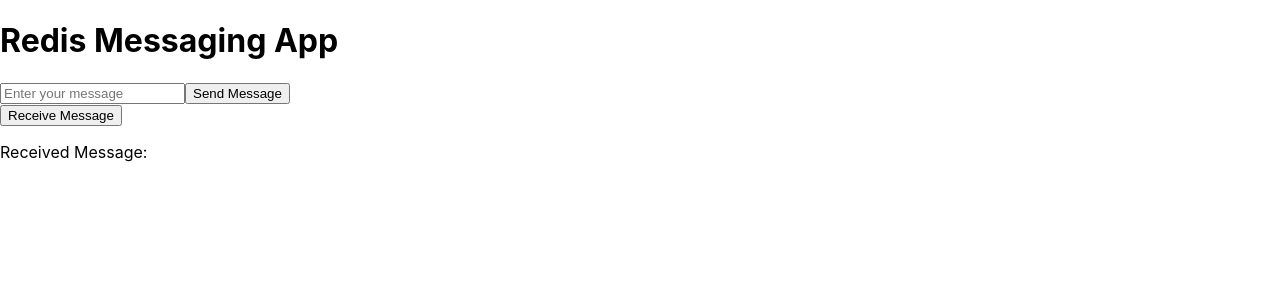
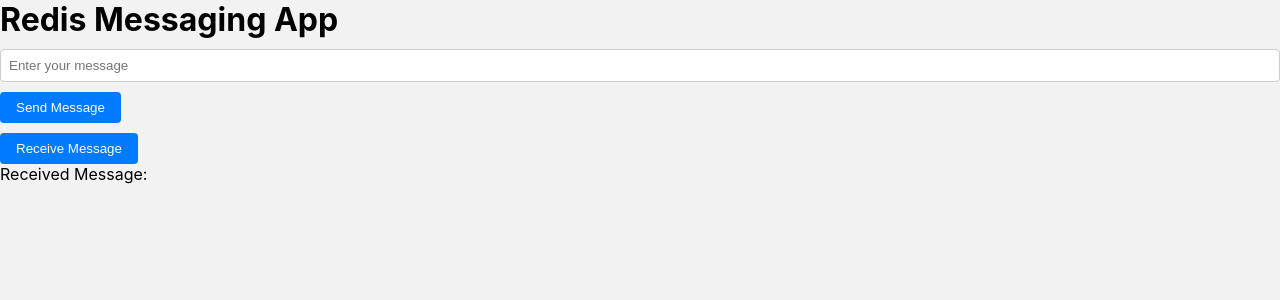
Before and after one commit to FING-Sistemas-Distribuidos-2024/PI-DelLongo-Masuelli, a React (Create React App) app in the folder redis_client/: page / in a window 1280 px wide. Shown: the top 300 px of the page. Built offline with nearby package versions, Linux system fonts and the light colour scheme.

Commit message:
Update images, ips and css

```diff
--- a/redis_client/src/App.css
+++ b/redis_client/src/App.css
@@ -1,38 +1,51 @@
-.App {
-  text-align: center;
+/* Reset default styles */
+* {
+  margin: 0;
+  padding: 0;
+  box-sizing: border-box;
 }
 
-.App-logo {
-  height: 40vmin;
-  pointer-events: none;
+/* Set a background color */
+body {
+  background-color: #f2f2f2;
 }
 
-@media (prefers-reduced-motion: no-preference) {
-  .App-logo {
-    animation: App-logo-spin infinite 20s linear;
-  }
+/* Center the content */
+.container {
+  display: flex;
+  justify-content: center;
+  align-items: center;
+  height: 100vh;
 }
 
-.App-header {
-  background-color: #282c34;
-  min-height: 100vh;
-  display: flex;
-  flex-direction: column;
-  align-items: center;
-  justify-content: center;
-  font-size: calc(10px + 2vmin);
-  color: white;
+/* Add some spacing between elements */
+h1,
+p {
+  margin-bottom: 10px;
 }
 
-.App-link {
-  color: #61dafb;
+button {
+  margin-top: 10px;
 }
 
-@keyframes App-logo-spin {
-  from {
-    transform: rotate(0deg);
-  }
-  to {
-    transform: rotate(360deg);
-  }
+/* Style form elements */
+input[type="text"],
+textarea {
+  width: 100%;
+  padding: 8px;
+  border: 1px solid #ccc;
+  border-radius: 4px;
 }
+
+button {
+  padding: 8px 16px;
+  background-color: #007bff;
+  color: #fff;
+  border: none;
+  border-radius: 4px;
+  cursor: pointer;
+}
+
+button:hover {
+  background-color: #0056b3;
+}
--- a/redis_client/src/App.js
+++ b/redis_client/src/App.js
@@ -1,5 +1,6 @@
 import React, { useState } from 'react';
 import axios from 'axios';
+import './App.css';
 
 function App() {
   const [message, setMessage] = useState('');
@@ -7,7 +8,7 @@
 
   const handleSendMessage = async () => {
     try {
-      const response = await axios.post('http://10.230.50.14:5000/send', { message });
+      const response = await axios.post('http://10.230.50.101:5000/send', { message });
       alert(response.data.status);
     } catch (error) {
       console.error('Error sending message:', error);
@@ -17,7 +18,7 @@
 
   const handleReceiveMessage = async () => {
     try {
-      const response = await axios.get('http://10.230.50.14:5000/receive');
+      const response = await axios.get('http://10.230.50.101:5000/receive');
       setReceivedMessage(response.data.message);
     } catch (error) {
       console.error('Error receiving message:', error);
```
Also changed, not shown: 1 other file (tests, documents, lock files or other folders).
